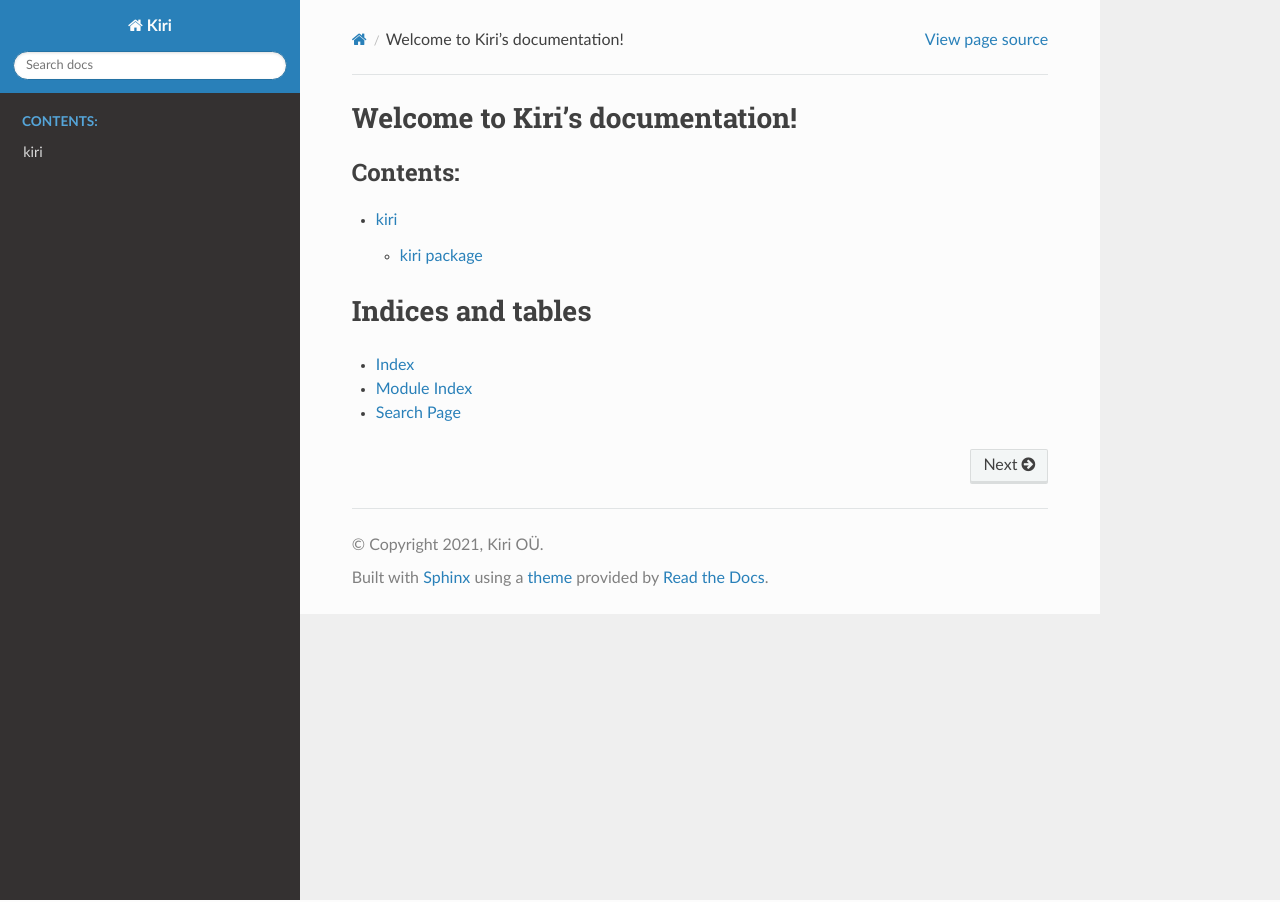
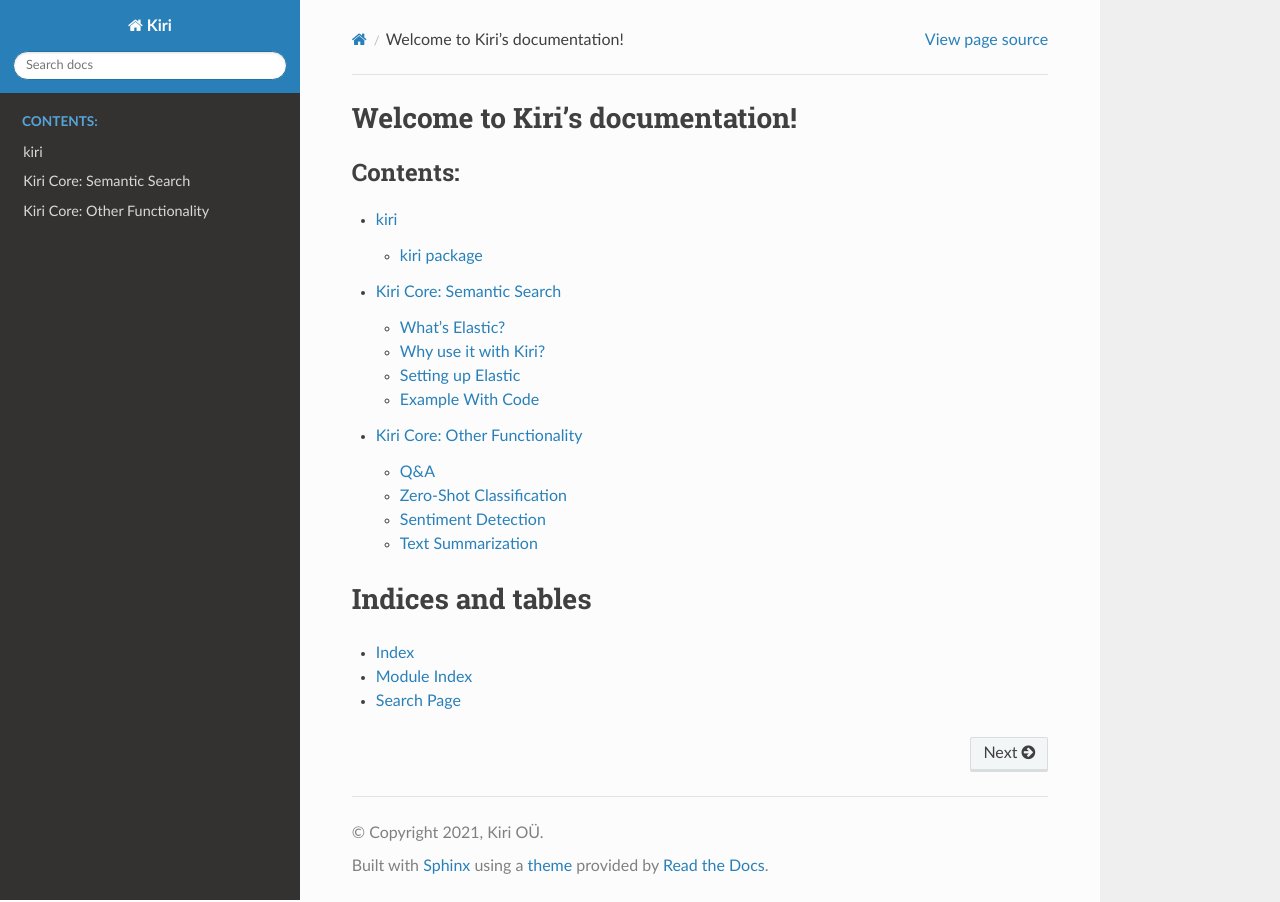
Before and after one commit to backprop-ai/backprop, a Sphinx documentation site: the page built from docs/source/index.rst, in a window 1280 px wide. Built offline with Sphinx 7.4.7 and the Read the Docs theme 2.0.0, drawn with Linux system fonts in a browser that asks for light colours; some of the changed lines change nothing that is shown.

Commit message:
Basic static pages

```diff
--- /dev/null
+++ b/docs/source/Other.rst
@@ -0,0 +1,34 @@
+Kiri Core: Other Functionality
+==============================
+
+Q&A
+---
+Semantic search is a particularly valuable component for document-level Q&A.
+Using the base search, Kiri can narrow down the most relevant documents for a given query.
+From there, the document chunk that best suits the query can be determined to return an answer.
+
+Q&A can also take a string directly, and answer questions from that provided context.
+
+See the `Q&A <https://github.com/kiri-ai/kiri/blob/main/examples/core/Q%26A.ipynb>`_ examples with code.
+
+Zero-Shot Classification
+------------------------
+Zero-shot classification is a relatively simple idea.
+As with standard classification, a model looks at input and assigns probabilities to a set of labels. However, with zero-shot, the model was not trained on any particular set of labels.
+This makes the classifier extremely flexible for a variety of use cases.
+
+Check the example `zero-shot classification <https://github.com/kiri-ai/kiri/blob/main/examples/core/Classification.ipynb>`_ with code.
+
+Sentiment Detection
+-------------------
+This is exactly what it says on the tin: analyzes emotional sentiment of some provided text input.
+
+Use is simple: just pass in a string of text, and get back an emotion or list of emotions.
+
+See `sentiment detection <https://github.com/kiri-ai/kiri/blob/main/examples/core/Sentiment.ipynb>`_ with code.
+
+Text Summarization
+------------------
+Also self-explanatory: takes a chunk of input text, and gives a summary of key information.
+
+See the example for `text summarization <https://github.com/kiri-ai/kiri/blob/main/examples/core/Summary.ipynb>`_ with code.
--- /dev/null
+++ b/docs/source/Search.rst
@@ -0,0 +1,44 @@
+Kiri Core: Semantic Search
+==========================
+
+We've got two flavors of search bundled in: In-memory, and Elastic-based search.
+
+The in-memory version is meant for local testing, experimenting -- dev stuff.
+
+Using an Elastic backend is more suitable for production.
+
+What's Elastic?
+---------------
+Elasticsearch is an open source search engine -- it's commonly used in enterprise.
+It's quick, scalable, and documents are schema-free.
+
+Why use it with Kiri?
+---------------------
+Elastic provides a production-ready backend for search with very little overhead required.
+
+When used in combination with Kiri, you get all the benefits of Elastic, enhanced with Kiri's
+semantic processing.
+
+Setting up Elastic
+------------------
+With Docker
+~~~~~~~~~~~
+There's a simple Docker one-liner that can be used to instantly set up Elasticsearch.
+
+`docker run -d -p 9200:9200 -e "discovery.type=single-node" elasticsearch:latest`
+
+The `-d` flag refers to detached mode, meaning it will run in the background. Omit `-d` to get logs in your terminal instance.
+
+If you'd like to host the Docker instance remotely, AWS has a small free-tier instance. It has 750 monthly hours, so you can leave it constantly running.
+
+Local Only
+~~~~~~~~~~
+Refer to this_ guide to get Elasticsearch running locally on your computer.
+
+.. _this: https://www.elastic.co/guide/en/elasticsearch/reference/current/getting-started-install.html
+
+Example With Code
+-----------------
+Refer to our repo examples_ to see how search works.
+
+.. _examples: https://github.com/kiri-ai/kiri/blob/main/examples/core/Search.ipynb
--- a/docs/source/index.rst
+++ b/docs/source/index.rst
@@ -11,6 +11,8 @@
    :caption: Contents:
 
    modules
+   Search
+   Other
 
 
 Indices and tables
```
Also changed, not shown: 1 other file.
